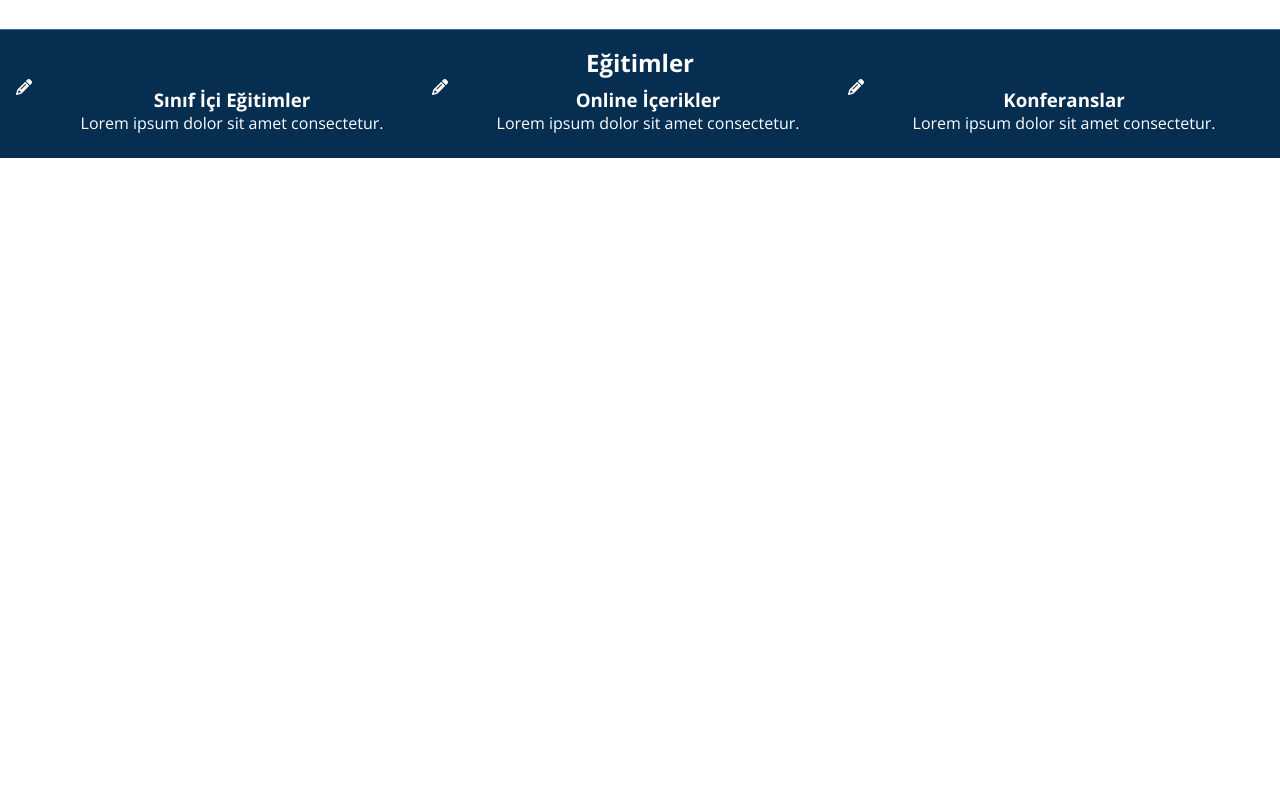
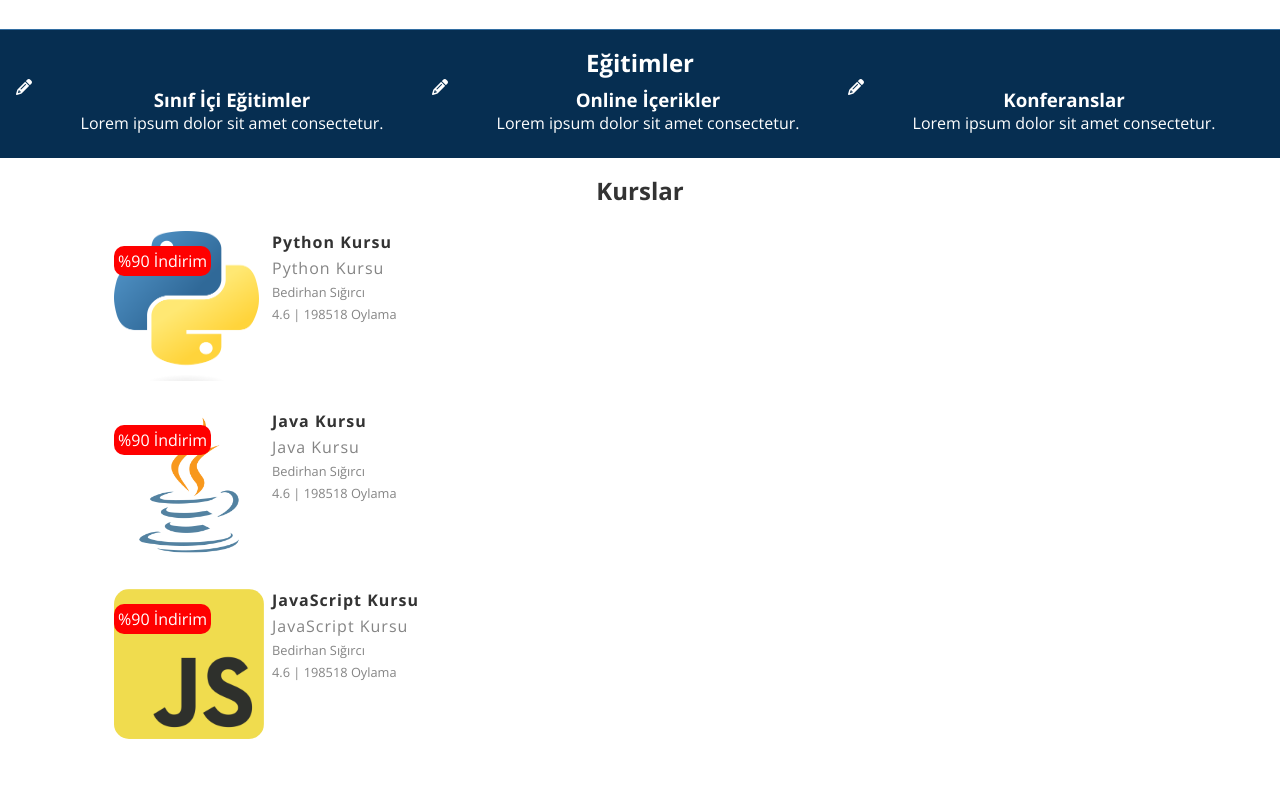
Before and after one commit to bedirhansgrc/Landing-Page, a plain HTML site: page index.html in a window 1280 px wide. Shown: the part 549-1341 px from the top of the page. Before the commit the page ends 800 px from the top, so only its background shows below. Drawn offline with nearby package versions, Linux system fonts and the light colour scheme.

Commit message:
Courses Section Added

```diff
--- a/css/main.css
+++ b/css/main.css
@@ -36,6 +36,7 @@ html {
     background: #336ea2;
     border-radius: 15px;
 }
+
 /* Home Section */
 #home {
     display: flex;
@@ -45,32 +46,100 @@ html {
     padding: 2rem;
     border-bottom: 1px solid #336ea2;
 }
+
 #home img {
     max-width: 25%;
-    height: auto ;
+    height: auto;
     border-radius: 100%
 }
-#home .name h2{
-   margin-bottom: 0.75rem;
+
+#home .name h2 {
+    margin-bottom: 0.75rem;
 }
-#home .name p{
-    opacity: 0.7 ;
+
+#home .name p {
+    opacity: 0.7;
     font-style: italic;
+    /* Training Section */
 }
-#training{
+
+#training {
     color: white;
     padding: 1rem;
 }
-#training .items{
+
+#training .items {
     display: flex;
     justify-content: space-between;
 }
-#training .items .item{
+
+#training .items .item {
     width: 33%;
     text-align: center;
     padding: 0.5rem;
 }
-#training .items .item:hover{
+
+#training .items .item:hover {
     color: red;
     opacity: 0.6;
 }
+
+/* Courses Section */
+#courses {
+    color: #333;
+    padding: 1rem;
+}
+
+.courses {
+    display: flex;
+    flex-direction: column;
+    padding: 1rem;
+}
+
+.courses .course {
+    display: flex;
+    padding: 0.5rem;
+    margin-bottom: 0.5rem;
+}
+
+.courses .course .course-image {
+    margin-right: 0.5rem;
+    position: relative;
+}
+
+.courses .course .course-image img {
+    border-radius: 15px;
+}
+
+.courses .course .course-image span {
+    background: red;
+    padding: 0.25rem;
+    color: #fff;
+    border-radius: 10px;
+    position: absolute;
+    top: 15px;
+    left: 0;
+}
+
+.courses .course .course-info .title {
+    letter-spacing: 1px;
+    font-weight: 700;
+    margin-bottom: 0.25rem;
+}
+
+.courses .course .course-info .description {
+    letter-spacing: 1px;
+    margin-bottom: 0.25rem;
+    opacity: 0.6;
+}
+
+.courses .course .course-info .instructor {
+    font-size: 0.8rem;
+    margin-bottom: 0.25rem;
+    opacity: 0.6;
+}
+.courses .course .course-info .rating {
+    font-size: 0.8rem;
+    margin-bottom: 0.25rem;
+    opacity: 0.6;
+}
--- a/css/mobile.css
+++ b/css/mobile.css
@@ -12,3 +12,6 @@
 #training .items .item{
     width: 100%;
 }
+.courses .course{
+    flex-direction: column;
+}
--- a/index.html
+++ b/index.html
@@ -67,6 +67,56 @@
             </article>
         </div>
     </section>
+    <section id="courses">
+        <h3 class="text-center heading-medium">Kurslar</h3>
+
+        <div class="container">
+            <div class="courses">
+                <div class="course">
+                    <div class="course-image">
+                        <img src="images/Python-logo-notext.svg.png" alt="Python" height="150px" width="150px">
+                        <span>%90 İndirim</span>
+                    </div>
+                    <div class="course-info">
+                        <div class="title">
+                            Python Kursu
+                        </div>
+                        <div class="description">Python Kursu</div>
+                        <div class="instructor">Bedirhan Sığırcı</div>
+                        <div class="rating">4.6 | 198518 Oylama</div>
+                    </div>
+                </div>
+                <div class="course">
+                    <div class="course-image">
+                        <img src="images/4844510.png" alt="Java" height="150px" width="150px">
+                        <span>%90 İndirim</span>
+                    </div>
+                    <div class="course-info">
+                        <div class="title">
+                            Java Kursu
+                        </div>
+                        <div class="description">Java Kursu</div>
+                        <div class="instructor">Bedirhan Sığırcı</div>
+                        <div class="rating">4.6 | 198518 Oylama</div>
+                    </div>
+                </div>
+                <div class="course">
+                    <div class="course-image">
+                        <img src="images/JavaScript-logo.png" alt="JavaScript" height="150px" width="150px">
+                        <span>%90 İndirim</span>
+                    </div>
+                    <div class="course-info">
+                        <div class="title">
+                            JavaScript Kursu
+                        </div>
+                        <div class="description">JavaScript Kursu</div>
+                        <div class="instructor">Bedirhan Sığırcı</div>
+                        <div class="rating">4.6 | 198518 Oylama</div>
+                    </div>
+                </div>
+            </div>
+        </div>
+    </section>
 </body>
 
 </html>
```
Also changed, not shown: images/4844510.png (added), images/JavaScript-logo.png (added), images/Python-logo-notext.svg.png (added).
